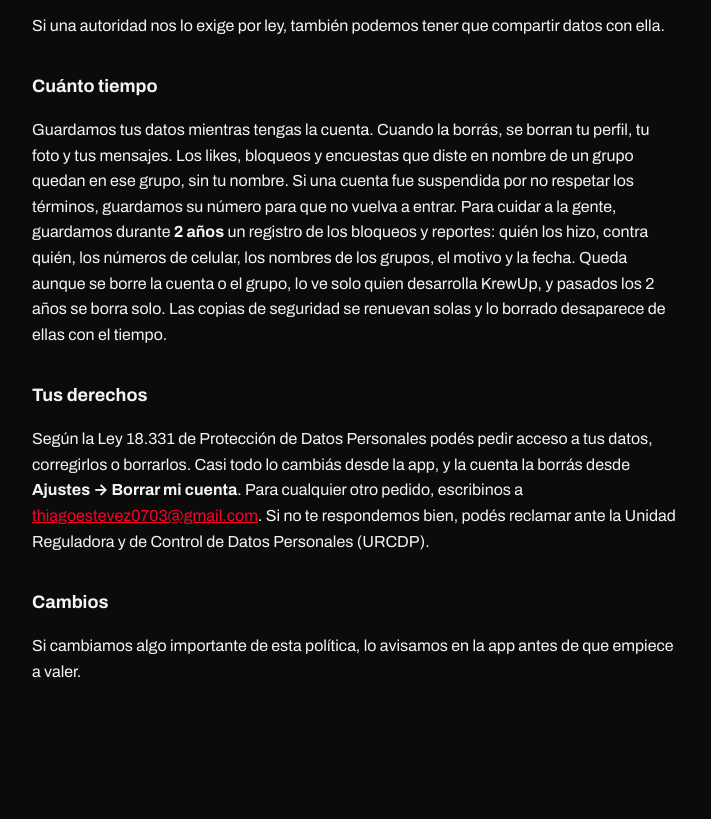
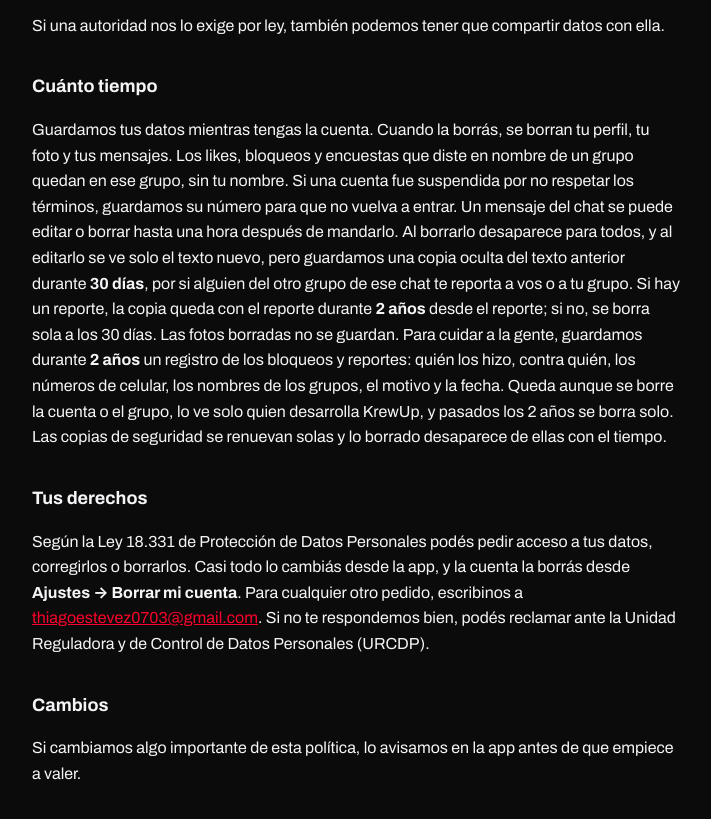
Before and after one commit to Bilapache/krewup, a plain HTML site: page privacidad.html in a window 1280 px wide. Shown: the part 1717-2536 px from the top of the page, without its empty margins (284-995 px from the left). Before the commit the page ends 2497 px from the top, so only its background shows below. Drawn offline with Linux system fonts and the light colour scheme.

Commit message:
Privacidad: editar y borrar mensajes, y la copia solo si hay reporte

```diff
--- a/privacidad.html
+++ b/privacidad.html
@@ -50,7 +50,7 @@
 <p>Si una autoridad nos lo exige por ley, también podemos tener que compartir datos con ella.</p>
 
 <h2>Cuánto tiempo</h2>
-<p>Guardamos tus datos mientras tengas la cuenta. Cuando la borrás, se borran tu perfil, tu foto y tus mensajes. Los likes, bloqueos y encuestas que diste en nombre de un grupo quedan en ese grupo, sin tu nombre. Si una cuenta fue suspendida por no respetar los términos, guardamos su número para que no vuelva a entrar. Para cuidar a la gente, guardamos durante <b>2 años</b> un registro de los bloqueos y reportes: quién los hizo, contra quién, los números de celular, los nombres de los grupos, el motivo y la fecha. Queda aunque se borre la cuenta o el grupo, lo ve solo quien desarrolla KrewUp, y pasados los 2 años se borra solo. Las copias de seguridad se renuevan solas y lo borrado desaparece de ellas con el tiempo.</p>
+<p>Guardamos tus datos mientras tengas la cuenta. Cuando la borrás, se borran tu perfil, tu foto y tus mensajes. Los likes, bloqueos y encuestas que diste en nombre de un grupo quedan en ese grupo, sin tu nombre. Si una cuenta fue suspendida por no respetar los términos, guardamos su número para que no vuelva a entrar. Un mensaje del chat se puede editar o borrar hasta una hora después de mandarlo. Al borrarlo desaparece para todos, y al editarlo se ve solo el texto nuevo, pero guardamos una copia oculta del texto anterior durante <b>30 días</b>, por si alguien del otro grupo de ese chat te reporta a vos o a tu grupo. Si hay un reporte, la copia queda con el reporte durante <b>2 años</b> desde el reporte; si no, se borra sola a los 30 días. Las fotos borradas no se guardan. Para cuidar a la gente, guardamos durante <b>2 años</b> un registro de los bloqueos y reportes: quién los hizo, contra quién, los números de celular, los nombres de los grupos, el motivo y la fecha. Queda aunque se borre la cuenta o el grupo, lo ve solo quien desarrolla KrewUp, y pasados los 2 años se borra solo. Las copias de seguridad se renuevan solas y lo borrado desaparece de ellas con el tiempo.</p>
 
 <h2>Tus derechos</h2>
 <p>Según la Ley 18.331 de Protección de Datos Personales podés pedir acceso a tus datos, corregirlos o borrarlos. Casi todo lo cambiás desde la app, y la cuenta la borrás desde <b>Ajustes → Borrar mi cuenta</b>. Para cualquier otro pedido, escribinos a <a href="mailto:thiagoestevez0703@gmail.com">thiagoestevez0703@gmail.com</a>. Si no te respondemos bien, podés reclamar ante la Unidad Reguladora y de Control de Datos Personales (URCDP).</p>
```
Also changed, not shown: borrar-cuenta.html (+1 -0 lines).
